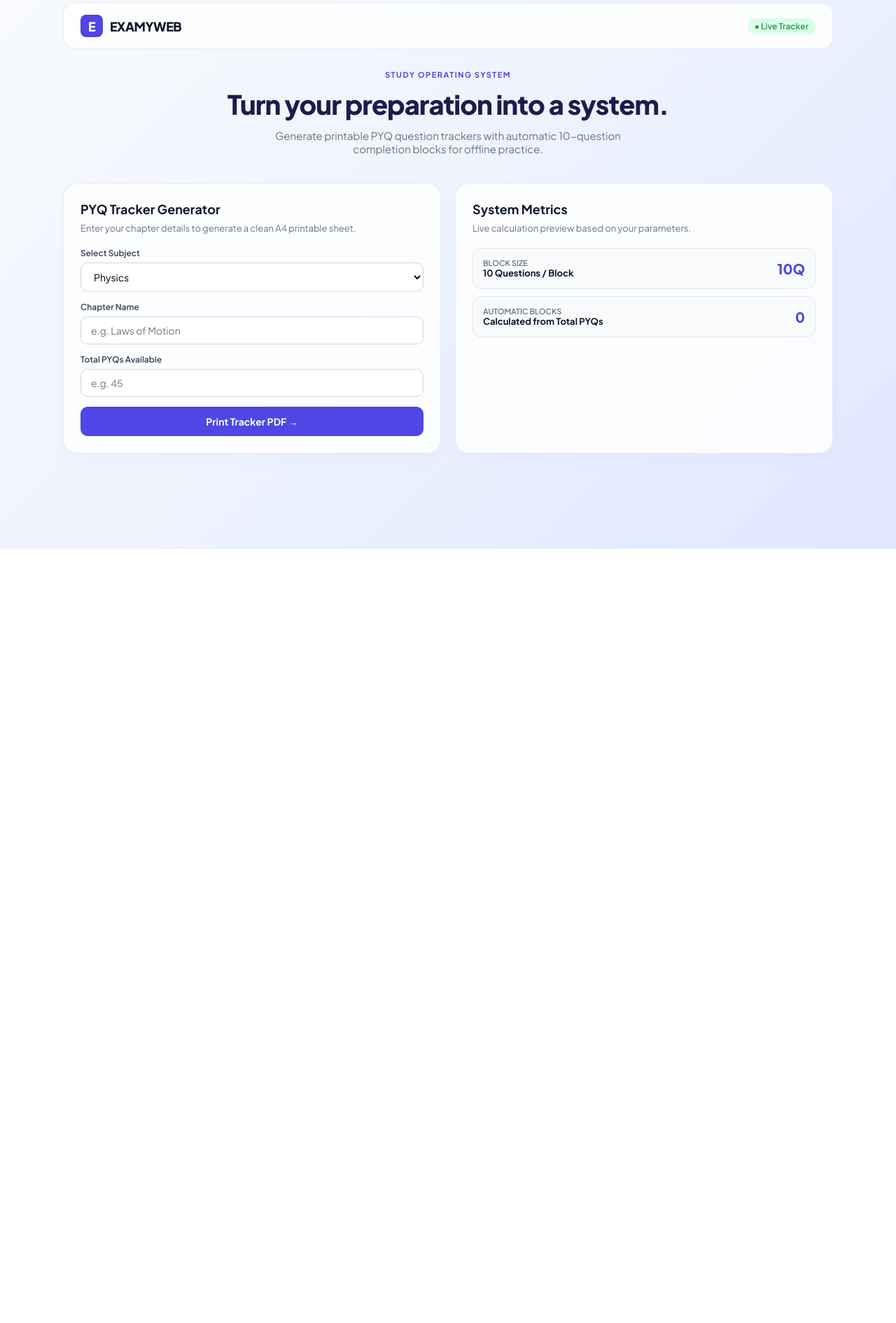
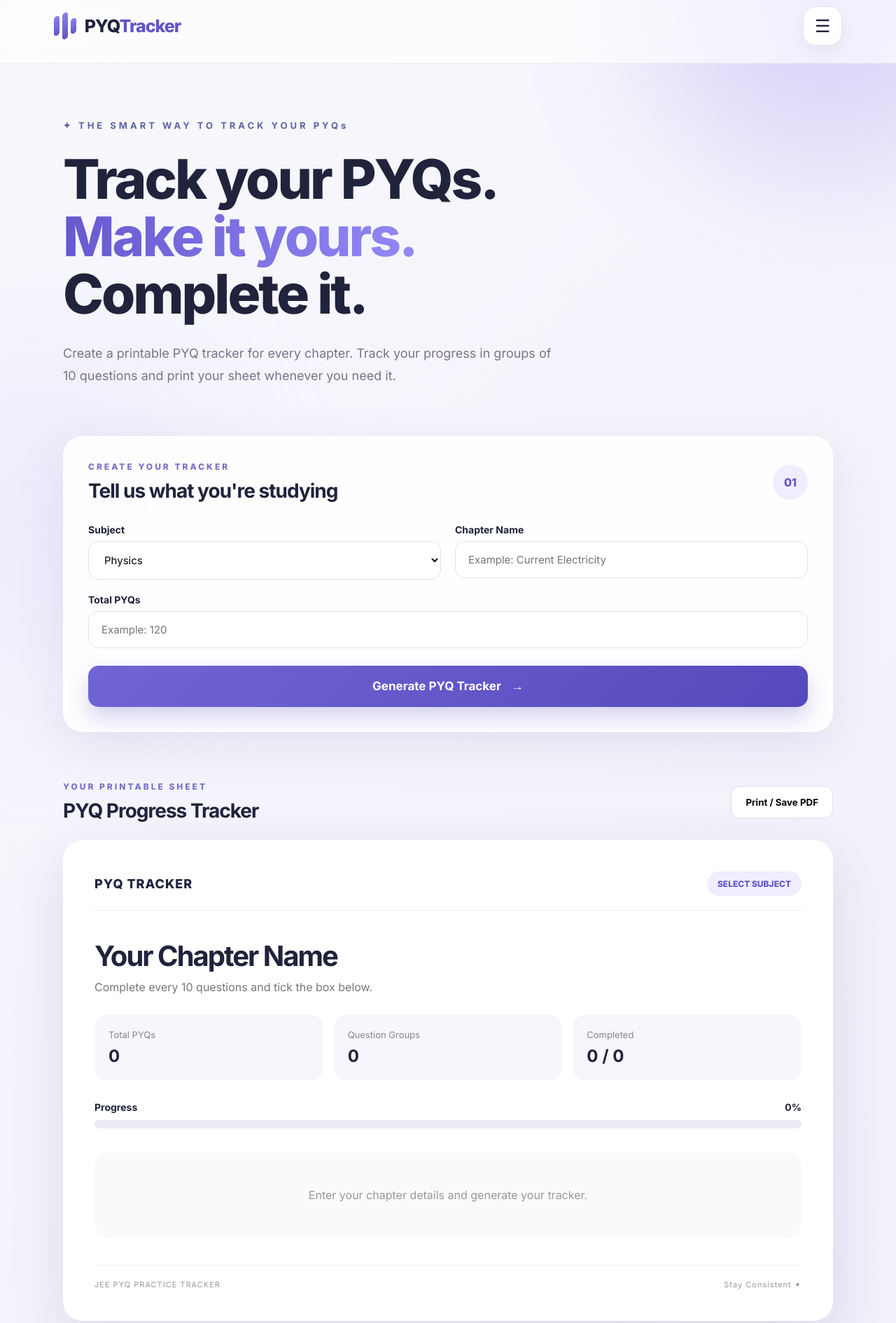
Before and after one commit to raj4rchives/460, a plain HTML site: page index.html in a window 1280 px wide. Shown: the part 16-1906 px from the top of the page at 70% size. Before the commit the page ends 800 px from the top, so only its background shows below. Drawn offline with Linux system fonts and the light colour scheme.

Commit message:
Refactor index.html for PYQ Tracker layout
Updated the HTML structure and content for the PYQ Tracker page, including changes to the title, meta tags, and layout elements.

```diff
--- a/index.html
+++ b/index.html
@@ -3,439 +3,315 @@
 <head>
     <meta charset="UTF-8">
     <meta name="viewport" content="width=device-width, initial-scale=1.0">
-  <title>EXAMYWEB — PYQ & Study Operating System</title>
-  <link href="https://fonts.googleapis.com/css2?family=Plus+Jakarta+Sans:wght@400;500;600;700;800&display=swap" rel="stylesheet">
-  <style>
-    :root {
-      --bg-gradient: linear-gradient(135deg, #f8fafc 0%, #edf2fe 50%, #e0e7ff 100%);
-      --card-bg: rgba(255, 255, 255, 0.85);
-      --card-border: rgba(226, 232, 240, 0.8);
-      --primary: #4f46e5;
-      --primary-hover: #4338ca;
-      --text-dark: #0f172a;
-      --text-muted: #64748b;
-      --accent-blue: #3b82f6;
-    }
 
-    * { box-sizing: border-box; margin: 0; padding: 0; font-family: 'Plus Jakarta Sans', sans-serif; }
+    <title>PYQ Tracker</title>
 
-    body {
-      background: var(--bg-gradient);
-      color: var(--text-dark);
-      min-height: 100vh;
-      padding: 20px;
-    }
+    <link rel="stylesheet" href="style.css">
+</head>
 
-    /* Screen UI Layout */
-    .app-container {
-      max-width: 1100px;
-      margin: 0 auto;
-    }
-
-    /* Header Nav */
-    header {
-      display: flex;
-      justify-content: space-between;
-      align-items: center;
-      padding: 16px 24px;
-      background: var(--card-bg);
-      backdrop-filter: blur(12px);
-      border: 1px solid var(--card-border);
-      border-radius: 16px;
-      margin-bottom: 30px;
-    }
-
-    .brand {
-      display: flex;
-      align-items: center;
-      gap: 10px;
-      font-weight: 800;
-      font-size: 18px;
-      letter-spacing: -0.5px;
-    }
-
-    .brand-logo {
-      width: 32px;
-      height: 32px;
-      background: var(--primary);
-      color: #fff;
-      border-radius: 8px;
-      display: flex;
-      align-items: center;
-      justify-content: center;
-      font-weight: 800;
-    }
-
-    /* Hero Section */
-    .hero {
-      text-align: center;
-      margin-bottom: 40px;
-    }
-
-    .tag {
-      font-size: 11px;
-      font-weight: 700;
-      letter-spacing: 1.5px;
-      color: var(--primary);
-      text-transform: uppercase;
-      margin-bottom: 12px;
-      display: block;
-    }
-
-    .hero h1 {
-      font-size: 38px;
-      font-weight: 800;
-      letter-spacing: -1px;
-      margin-bottom: 12px;
-      color: #1e1b4b;
-    }
-
-    .hero p {
-      color: var(--text-muted);
-      font-size: 15px;
-      max-width: 550px;
-      margin: 0 auto 24px auto;
-    }
-
-    /* Main Dashboard / Form Grid */
-    .dashboard-grid {
-      display: grid;
-      grid-template-columns: 1fr 1fr;
-      gap: 20px;
-      margin-bottom: 30px;
-    }
-
-    .card {
-      background: var(--card-bg);
-      backdrop-filter: blur(12px);
-      border: 1px solid var(--card-border);
-      border-radius: 20px;
-      padding: 24px;
-      box-shadow: 0 10px 30px -10px rgba(79, 70, 229, 0.05);
-    }
-
-    .card h3 {
-      font-size: 18px;
-      font-weight: 700;
-      margin-bottom: 8px;
-    }
-
-    .card p {
-      font-size: 13px;
-      color: var(--text-muted);
-      margin-bottom: 20px;
-    }
-
-    /* Input Controls */
-    .form-group {
-      margin-bottom: 14px;
-    }
-
-    .form-group label {
-      display: block;
-      font-size: 12px;
-      font-weight: 600;
-      margin-bottom: 6px;
-      color: #334155;
-    }
-
-    .form-group input, .form-group select {
-      width: 100%;
-      padding: 10px 14px;
-      border-radius: 10px;
-      border: 1px solid #cbd5e1;
-      background: rgba(255, 255, 255, 0.9);
-      outline: none;
-      font-size: 14px;
-    }
-
-    .btn-primary {
-      width: 100%;
-      padding: 12px;
-      border-radius: 10px;
-      border: none;
-      background: var(--primary);
-      color: #fff;
-      font-weight: 700;
-      font-size: 14px;
-      cursor: pointer;
-      transition: all 0.2s;
-    }
-
-    .btn-primary:hover {
-      background: var(--primary-hover);
-      transform: translateY(-1px);
-    }
-
-    /* Stats Preview */
-    .stat-box {
-      background: #f8fafc;
-      border: 1px solid #e2e8f0;
-      border-radius: 12px;
-      padding: 14px;
-      margin-bottom: 10px;
-      display: flex;
-      justify-content: space-between;
-      align-items: center;
-    }
-
-    .stat-val {
-      font-size: 20px;
-      font-weight: 800;
-      color: var(--primary);
-    }
-
-    /* PRINT ONLY STYLES (Generates A4 Landscape Printable Layout) */
-    #printable-pdf { display: none; }
-
-    @media print {
-      @page {
-        size: A4 landscape;
-        margin: 8mm;
-      }
-
-      body * { visibility: hidden; }
-
-      #printable-pdf, #printable-pdf * {
-        visibility: visible;
-      }
-
-      #printable-pdf {
-        display: block !important;
-        position: absolute;
-        top: 0;
-        left: 0;
-        width: 100%;
-        background: #fff;
-        color: #000;
-      }
-
-      .pdf-header {
-        border-bottom: 2px solid #000;
-        padding-bottom: 4px;
-        margin-bottom: 8px;
-      }
-
-      .pdf-header h2 {
-        font-size: 16px;
-        text-transform: uppercase;
-        font-weight: 800;
-      }
-
-      .pdf-sub {
-        font-size: 9px;
-        color: #333;
-      }
-
-      .pdf-subject {
-        font-size: 12px;
-        font-weight: 800;
-        text-transform: uppercase;
-        background: #f1f5f9;
-        padding: 4px 8px;
-        border: 1px solid #000;
-        display: inline-block;
-        margin: 6px 0;
-      }
-
-      table.pdf-table {
-        width: 100%;
-        border-collapse: collapse;
-        table-layout: fixed;
-      }
-
-      table.pdf-table th, table.pdf-table td {
-        border: 1px solid #000;
-        text-align: center;
-        vertical-align: middle;
-        padding: 6px 4px;
-        font-size: 11px;
-      }
-
-      table.pdf-table th {
-        background-color: #f1f5f9;
-        font-size: 9px;
-        font-weight: 800;
-        text-transform: uppercase;
-      }
-
-      .col-sr { width: 4%; }
-      .col-name { width: 22%; text-align: left !important; padding-left: 8px !important; }
-      .col-total { width: 8%; }
-      .col-blocks { width: 56%; text-align: left !important; padding-left: 8px !important; }
-      .col-rev { width: 10%; }
-
-      .blocks-wrapper {
-        display: flex;
-        flex-wrap: wrap;
-        gap: 6px 12px;
-        align-items: center;
-      }
-
-      .block-item {
-        display: flex;
-        align-items: center;
-        gap: 4px;
-        font-size: 10px;
-      }
-
-      .checkbox {
-        width: 12px;
-        height: 12px;
-        border: 1px solid #000;
-        display: inline-block;
-      }
-
-      .rev-box {
-        width: 16px;
-        height: 16px;
-        border: 1.5px solid #000;
-        margin: 0 auto;
-      }
-    }
-  </style>
-</head>
 <body>
 
-  <div class="app-container">
-    <header>
-      <div class="brand">
-        <div class="brand-logo">E</div> EXAMYWEB
-      </div>
-      <span style="font-size: 12px; font-weight: 600; color: #16a34a; background: #dcfce7; padding: 4px 10px; border-radius: 20px;">● Live Tracker</span>
-    </header>
+    <!-- Background Glow -->
+    <div class="bg-glow glow-1"></div>
+    <div class="bg-glow glow-2"></div>
 
-    <div class="hero">
-      <span class="tag">STUDY OPERATING SYSTEM</span>
-      <h1>Turn your preparation into a system.</h1>
-      <p>Generate printable PYQ question trackers with automatic 10-question completion blocks for offline practice.</p>
+
+    <!-- NAVBAR -->
+    <nav class="navbar">
+
+        <div class="logo">
+            <div class="logo-icon">
+                <span></span>
+                <span></span>
+                <span></span>
             </div>
 
-    <div class="dashboard-grid">
-      <!-- Input Panel -->
-      <div class="card">
-        <h3>PYQ Tracker Generator</h3>
-        <p>Enter your chapter details to generate a clean A4 printable sheet.</p>
-
-        <div class="form-group">
-          <label>Select Subject</label>
-          <select id="subjectInput">
-            <option value="PHYSICS">Physics</option>
-            <option value="CHEMISTRY">Chemistry</option>
-            <option value="MATHEMATICS">Mathematics</option>
-          </select>
+            <h2>PYQ<span>Tracker</span></h2>
         </div>
 
-        <div class="form-group">
-          <label>Chapter Name</label>
-          <input type="text" id="chapterInput" placeholder="e.g. Laws of Motion">
+        <div class="menu-btn">
+            ☰
         </div>
 
-        <div class="form-group">
-          <label>Total PYQs Available</label>
-          <input type="number" id="totalPyqInput" placeholder="e.g. 45">
+    </nav>
+
+
+    <main class="container">
+
+        <!-- HERO -->
+        <section class="hero">
+
+            <div class="hero-tag">
+                ✦ THE SMART WAY TO TRACK YOUR PYQs
             </div>
 
-        <button class="btn-primary" onclick="generateAndPrint()">Print Tracker PDF →</button>
+            <h1>
+                Track your PYQs.<br>
+                <span>Make it yours.</span><br>
+                Complete it.
+            </h1>
+
+            <p>
+                Create a printable PYQ tracker for every chapter.
+                Track your progress in groups of 10 questions and
+                print your sheet whenever you need it.
+            </p>
+
+        </section>
+
+
+        <!-- TRACKER FORM -->
+        <section class="tracker-card">
+
+            <div class="card-heading">
+
+                <div>
+                    <p class="small-title">
+                        CREATE YOUR TRACKER
+                    </p>
+
+                    <h2>Tell us what you're studying</h2>
                 </div>
 
-      <!-- Feature Card -->
-      <div class="card">
-        <h3>System Metrics</h3>
-        <p>Live calculation preview based on your parameters.</p>
+                <div class="step-number">
+                    01
+                </div>
+
+            </div>
+
+
+            <div class="form-grid">
+
+                <!-- SUBJECT -->
+                <div class="input-group">
+
+                    <label>Subject</label>
+
+                    <select id="subject">
+                        <option value="Physics">Physics</option>
+                        <option value="Chemistry">Chemistry</option>
+                        <option value="Maths">Maths</option>
+                    </select>
+
+                </div>
+
+
+                <!-- CHAPTER -->
+                <div class="input-group">
+
+                    <label>Chapter Name</label>
+
+                    <input
+                        type="text"
+                        id="chapter"
+                        placeholder="Example: Current Electricity"
+                    >
+
+                </div>
+
+
+                <!-- TOTAL PYQ -->
+                <div class="input-group full-width">
+
+                    <label>Total PYQs</label>
+
+                    <input
+                        type="number"
+                        id="totalQuestions"
+                        placeholder="Example: 120"
+                        min="1"
+                    >
+
+                </div>
+
+            </div>
+
+
+            <button class="primary-btn" id="generateBtn">
+
+                Generate PYQ Tracker
+
+                <span>→</span>
+
+            </button>
+
+        </section>
+
+
+        <!-- TRACKER PREVIEW -->
+
+        <section class="preview-section">
+
+            <div class="section-top">
+
+                <div>
+                    <p class="small-title">
+                        YOUR PRINTABLE SHEET
+                    </p>
+
+                    <h2>PYQ Progress Tracker</h2>
+                </div>
+
+                <button
+                    class="print-btn"
+                    id="printBtn"
+                >
+                    Print / Save PDF
+                </button>
+
+            </div>
+
+
+            <!-- PRINT AREA -->
+
+            <div class="pyq-sheet" id="pyqSheet">
+
+                <div class="sheet-top">
+
+                    <div class="sheet-logo">
+                        PYQ TRACKER
+                    </div>
+
+                    <div class="sheet-subject"
+                        id="sheetSubject">
+
+                        SELECT SUBJECT
+
+                    </div>
+
+                </div>
+
+
+                <div class="sheet-title">
+
+                    <h2 id="sheetChapter">
+                        Your Chapter Name
+                    </h2>
+
+                    <p>
+                        Complete every 10 questions and
+                        tick the box below.
+                    </p>
+
+                </div>
+
+
+                <div class="stats">
 
                     <div class="stat-box">
-          <div>
-            <div style="font-size: 11px; color: #64748b; font-weight: 600;">BLOCK SIZE</div>
-            <div style="font-size: 13px; font-weight: 700;">10 Questions / Block</div>
-          </div>
-          <div class="stat-val">10Q</div>
+
+                        <span>Total PYQs</span>
+
+                        <strong id="sheetTotal">
+                            0
+                        </strong>
+
                     </div>
 
+
                     <div class="stat-box">
-          <div>
-            <div style="font-size: 11px; color: #64748b; font-weight: 600;">AUTOMATIC BLOCKS</div>
-            <div style="font-size: 13px; font-weight: 700;">Calculated from Total PYQs</div>
-          </div>
-          <div class="stat-val" id="previewBlockCount">0</div>
-        </div>
-      </div>
-    </div>
+
+                        <span>Question Groups</span>
+
+                        <strong id="groupCount">
+                            0
+                        </strong>
+
                     </div>
 
-  <!-- PDF TEMPLATE (Triggers on window.print) -->
-  <div id="printable-pdf">
-    <div class="pdf-header">
-      <h2>JEE PYQ QUESTION TRACKER</h2>
-      <div class="pdf-sub">Offline Printable Tracker • Tick each 10-question block after completion</div>
+
+                    <div class="stat-box">
+
+                        <span>Completed</span>
+
+                        <strong id="completedCount">
+                            0 / 0
+                        </strong>
+
                     </div>
 
-    <div class="pdf-subject" id="pdfSubject">PHYSICS</div>
-
-    <table class="pdf-table">
-      <thead>
-        <tr>
-          <th class="col-sr">#</th>
-          <th class="col-name">Chapter Name</th>
-          <th class="col-total">Total PYQ</th>
-          <th class="col-blocks">Questions (10 Ques per block)</th>
-          <th class="col-rev">REV</th>
-        </tr>
-      </thead>
-      <tbody id="pdfTableBody">
-        <!-- Dynamic Row Inserted Here -->
-      </tbody>
-    </table>
                 </div>
 
-  <script>
-    // Live block count calculation on typing
-    document.getElementById('totalPyqInput').addEventListener('input', function(e) {
-      const val = parseInt(e.target.value) || 0;
-      const blocks = Math.ceil(val / 10);
-      document.getElementById('previewBlockCount').innerText = blocks;
-    });
 
-    function generateAndPrint() {
-      const subject = document.getElementById('subjectInput').value;
-      const chapter = document.getElementById('chapterInput').value.trim();
-      const totalPyqs = parseInt(document.getElementById('totalPyqInput').value);
+                <!-- PROGRESS -->
 
-      if (!chapter || !totalPyqs) {
-        alert('Bhai, pehle Chapter Name aur Total PYQs fill kar lo!');
-        return;
-      }
+                <div class="progress-area">
 
-      // 1. PDF Header Subject Update
-      document.getElementById('pdfSubject').innerText = subject;
+                    <div class="progress-label">
 
-      // 2. 10-Question Blocks Generate Karna
-      const totalBlocks = Math.ceil(totalPyqs / 10);
-      let blocksHTML = '<div class="blocks-wrapper">';
+                        <span>Progress</span>
 
-      for (let i = 1; i <= totalBlocks; i++) {
-        let start = (i - 1) * 10 + 1;
-        let end = Math.min(i * 10, totalPyqs);
-        blocksHTML += `<div class="block-item"><div class="checkbox"></div> ${start}-${end}</div>`;
-      }
-      blocksHTML += '</div>';
+                        <span id="progressText">
+                            0%
+                        </span>
 
-      // 3. Table Row Render
-      const rowHTML = `
-        <tr>
-          <td>1</td>
-          <td class="col-name">${chapter}</td>
-          <td><strong>${totalPyqs}</strong></td>
-          <td>${blocksHTML}</td>
-          <td><div class="rev-box"></div></td>
-        </tr>
-      `;
+                    </div>
 
-      document.getElementById('pdfTableBody').innerHTML = rowHTML;
 
-      // 4. Open Print Dialog (Save as PDF)
-      window.print();
-    }
-  </script>
+                    <div class="progress-track">
+
+                        <div
+                            class="progress-bar"
+                            id="progressBar"
+                        ></div>
+
+                    </div>
+
+                </div>
+
+
+                <!-- QUESTION BOXES -->
+
+                <div
+                    class="questions-grid"
+                    id="questionsGrid"
+                >
+
+                    <div class="empty-state">
+
+                        Enter your chapter details and
+                        generate your tracker.
+
+                    </div>
+
+                </div>
+
+
+                <div class="sheet-footer">
+
+                    <span>
+                        JEE PYQ PRACTICE TRACKER
+                    </span>
+
+                    <span>
+                        Stay Consistent ✦
+                    </span>
+
+                </div>
+
+            </div>
+
+        </section>
+
+
+        <!-- FOOTER -->
+
+        <footer>
+
+            <div class="logo footer-logo">
+                <h2>PYQ<span>Tracker</span></h2>
+            </div>
+
+            <p>
+                Track • Practice • Improve
+            </p>
+
+        </footer>
+
+    </main>
+
+
+    <script src="script.js"></script>
+
 </body>
 </html>
```
Lines whose indentation alone changed are shown as unchanged.
